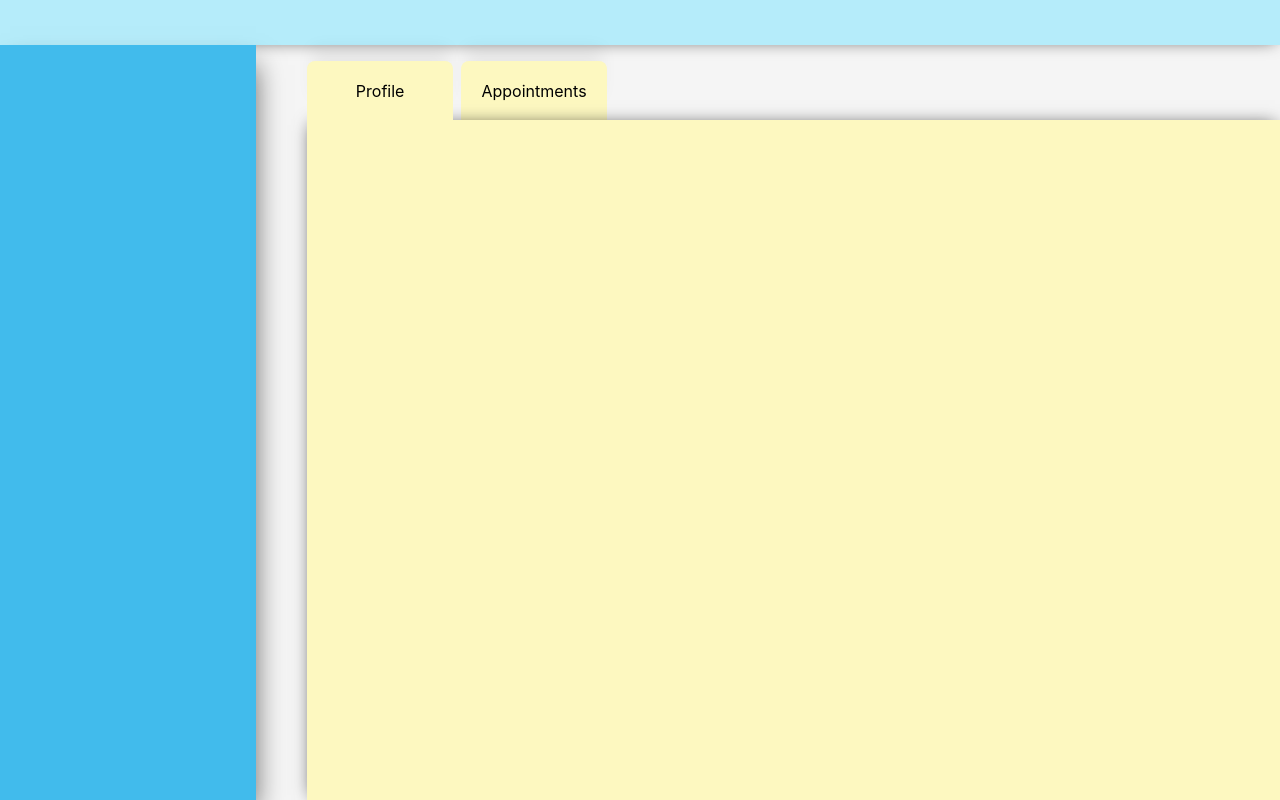
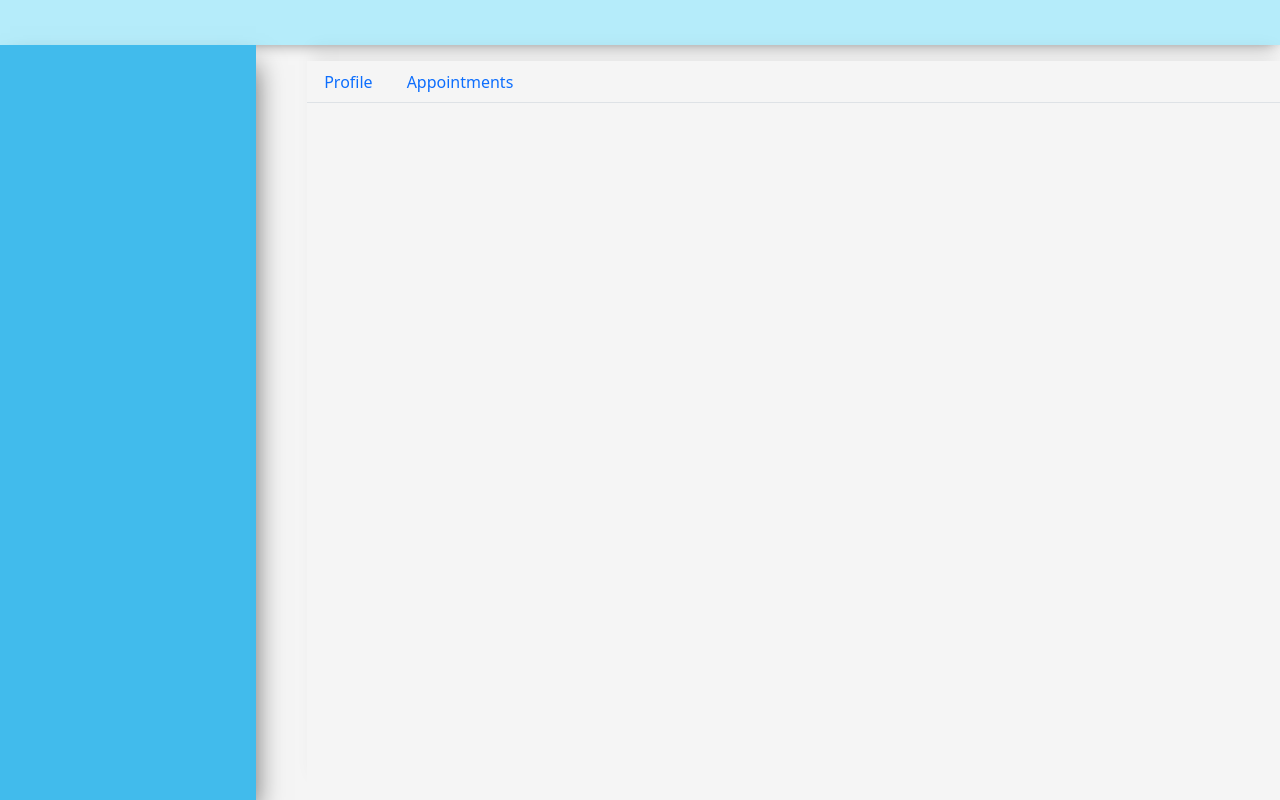
Before and after one commit to diegogb-08/Front-End-with-Reactjs, a React (Create React App) app: page /user in a window 1280 px wide. Built offline with nearby package versions, Linux system fonts and the light colour scheme.

Commit message:
boostrap added

```diff
--- a/package.json
+++ b/package.json
@@ -8,6 +8,7 @@
     "@testing-library/user-event": "^12.8.3",
     "antd": "^4.13.1",
     "axios": "^0.21.1",
+    "bootstrap": "^5.0.0-beta2",
     "moment": "^2.29.1",
     "react": "^17.0.1",
     "react-dom": "^17.0.1",
--- a/src/App.js
+++ b/src/App.js
@@ -1,4 +1,5 @@
 import './App.css';
+import 'bootstrap/dist/css/bootstrap.min.css';
 
 import {BrowserRouter, Switch, Route} from 'react-router-dom'
 import Register from './containers/Register/Register';
--- a/src/components/Tab/Tab.css
+++ b/src/components/Tab/Tab.css
@@ -1,3 +1,9 @@
+.tabNav {
+    height: 100%;
+    width: 100%;
+    box-shadow: 0 -19px 17px -5px rgba(0, 0, 0, 0.05);
+}
+
 .tab {
     height: 100%;
     width: 15%;
--- a/src/components/Tab/Tab.jsx
+++ b/src/components/Tab/Tab.jsx
@@ -1,15 +1,16 @@
 import React from 'react'
 import './Tab.css'
 
-function Tab(props) {
+const Tab = (props) => {
 
-
-
-    return (
-        <div className="tab" style={props.style} onClick={props.onClick} >
-            {props.tabs}
-        </div>
-    )
+    if(props.isSelected){
+         return (
+            <div>
+                {props.children}
+            </div>
+        )
+    }
+    return null;
 }
 
 export default Tab
--- /dev/null
+++ b/src/components/Tab/TabNav.jsx
@@ -0,0 +1,27 @@
+import React from 'react'
+import './Tab.css';
+
+const TabNav = (props) => {
+    return (
+        <div className='tabNav'>
+            <ul className="nav nav-tabs">
+                {
+                    props.tabs.map(tab => {
+                        const active = (tab === props.selected ? 'active' : '');
+
+                        return (
+                            <li className='nav-item' key={tab}>
+                                <a className={'nav-link '+ active } onClick={()=>props.setSelected(tab)}>
+                                    {tab}
+                                </a>
+                            </li>
+                        );
+                    })
+                }
+            </ul>
+            {props.children}
+        </div>
+    )
+}
+
+export default TabNav
--- a/src/containers/User/User.css
+++ b/src/containers/User/User.css
@@ -40,12 +40,11 @@
 .spacer {
     width: 5%;
 }
-.card {
+.cardTab {
     height: 100%;
-    border-radius: 0.5rem;
-
+    width: 100%;
     display: flex;
-    flex-direction: column;
+    flex-direction: row;
 }
 
 .tabCollection{
--- a/src/containers/User/User.jsx
+++ b/src/containers/User/User.jsx
@@ -1,27 +1,21 @@
 import React, {useState,useEffect} from 'react'
 import Navbar from '../../components/Navbar/Navbar'
 import Tab from '../../components/Tab/Tab'
+import TabNav from '../../components/Tab/TabNav'
+
 import './User.css'
 
 
 
 const User = () => {
 
-    const [index, setIndex] = useState([
-        {zIndex: '0'},
-        {zIndex: ''}
-    ])
 
+    const [tab, setTab] = useState({
+        selected: 'Profile'
+    })
 
-    const changeZIndex = (index) => {
-        console.log(index)
-        if(index === ""){
-            setIndex({...index, zIndex: '0'})
-        }else{
-            setIndex({...index, zIndex: '0'})
-        }
-        // setIndex(...index, index.move(0,1))
-
+    const setSelected = (tab) => {
+        setTab({selected: tab});
     }
 
     // useEffect(()=> {
@@ -48,16 +42,17 @@ const User = () => {
                 <div className="profileCenter">
                     <div className="spacer"></div>
                     <div className="profileCard">
-                    <div className="spacer"></div>
-                    <div className="card">
-                        <div className="tabCollection">
-                            <Tab tabs="Profile" style={index[0]} onClick={()=>changeZIndex(index[0])} />
-                            <Tab tabs="Appointments" style={index[1]} onClick={()=>changeZIndex(index[1])}/>
+                        <div className="spacer"></div>
+                        <div className="cardTab">
+                            <TabNav tabs={['Profile', 'Appointments']} selected={tab} setSelected={setSelected}>
+                                <Tab isSelected={tab === 'Profile'}>
+                                    <p>Some Text on it</p>
+                                </Tab>
+                                <Tab isSelected={tab === 'Appointments'}>
+                                <p>PPPPPPPPPPPPPPPPPPPPPPPPPP</p>
+                                </Tab>
+                            </TabNav>
                         </div>
-                        <div className="infoCard">
-
-                        </div>
-                    </div>
                     </div>
 
                 </div>
```
Also changed, not shown: 1 other file (tests, documents, lock files or other folders).
